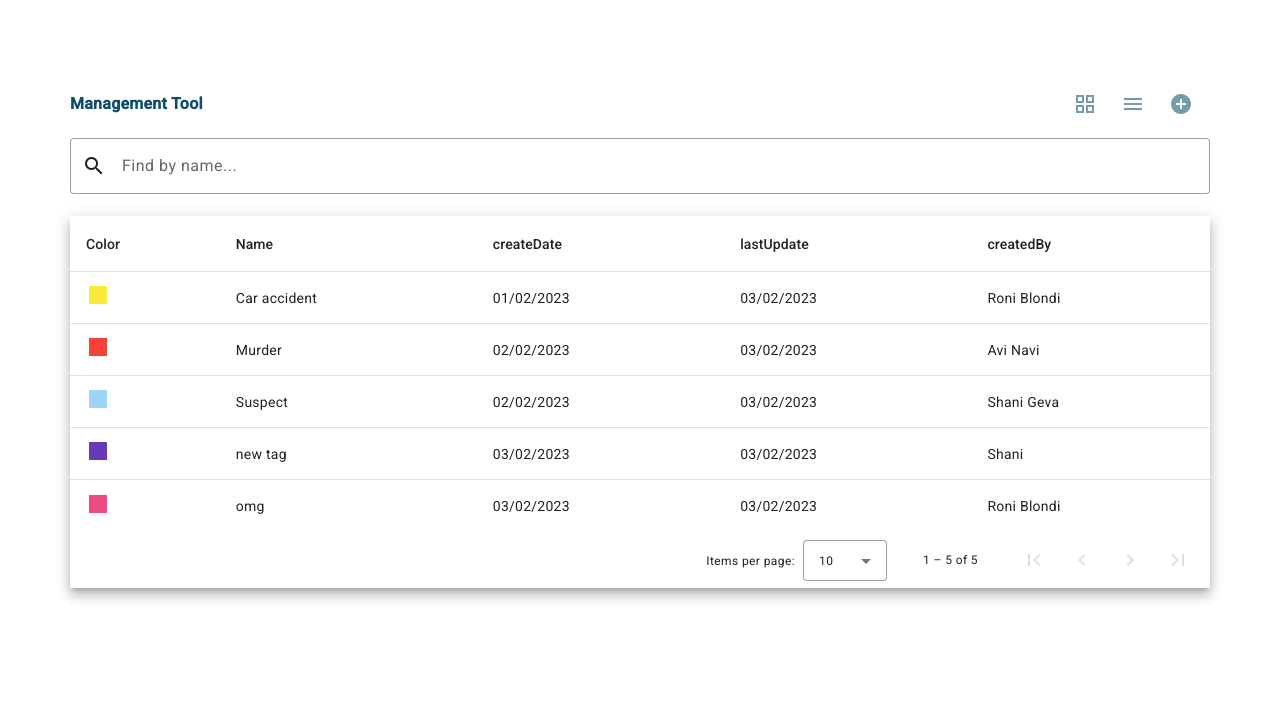
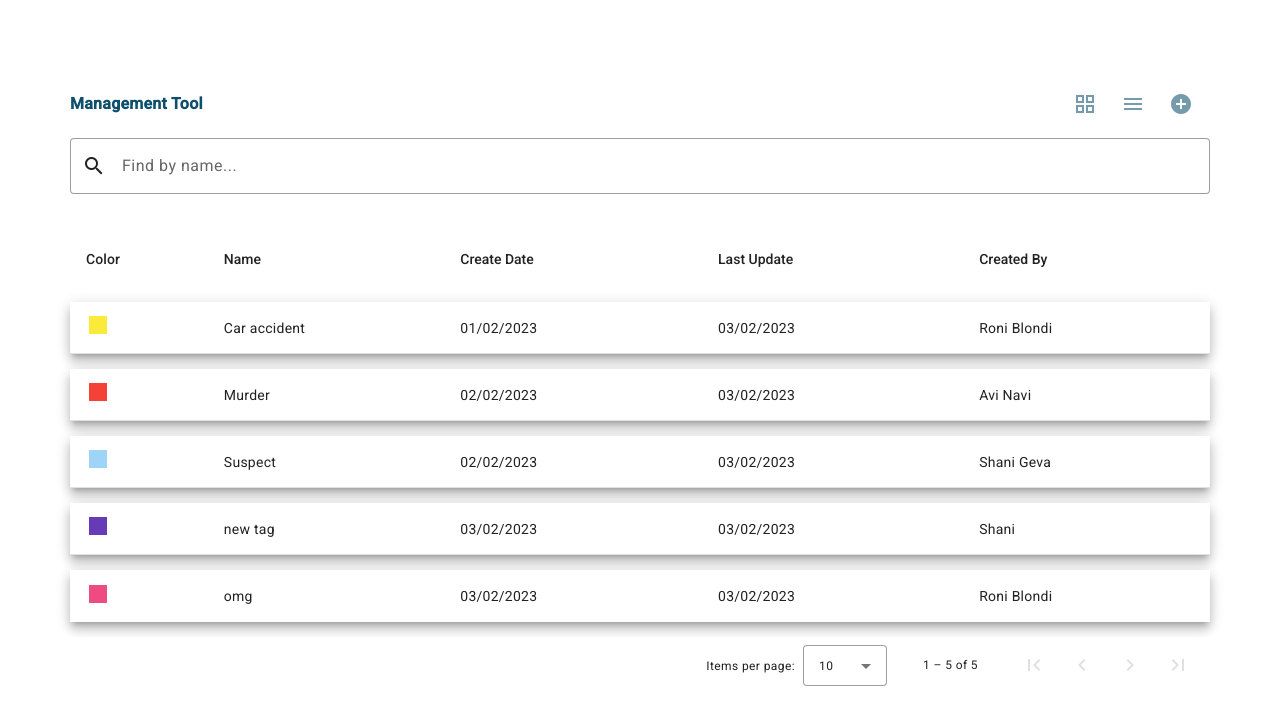
Before and after one commit to ShaniGeva12/data-manage-app, an Angular app: page / in a window 1280 px wide. Shown: the top 724 px of the page. Built offline with nearby package versions, Linux system fonts and the light colour scheme; data requests are answered from the project's data file; what subsink would draw is missing.

Commit message:
view and update row clicked

```diff
--- a/src/app/components/tags/components/add-tag/add-tag.component.ts
+++ b/src/app/components/tags/components/add-tag/add-tag.component.ts
@@ -1,4 +1,4 @@
-import { Component, Input } from '@angular/core';
+import { Component, Input, SimpleChanges } from '@angular/core';
 import { FormBuilder, FormGroup, Validators } from '@angular/forms';
 import { SubSink } from 'subsink';
 import { TagsService } from '../../services/tags.service';
@@ -16,10 +16,6 @@ export class AddTagComponent {
 
   subs: SubSink = new SubSink();
 
-  ngOnDestroy(): void {
-      this.subs.unsubscribe();
-  }
-
   constructor(
     private tagsService: TagsService,
     private fb: FormBuilder
@@ -27,6 +23,16 @@ export class AddTagComponent {
 
   ngOnInit(): void {
     this.setForm();
+  }
+
+  ngOnChanges(changes: SimpleChanges) {
+    if(changes['tag'] && this.tagForm){
+      this.checkTagToEdit();
+    }
+  }
+
+  ngOnDestroy(): void {
+    this.subs.unsubscribe();
   }
 
   setForm(){
@@ -46,16 +52,34 @@ export class AddTagComponent {
       createDate:  [ null ],
       lastUpdate:  [ null ]
     });
+
+    this.checkTagToEdit();
+  }
+
+  checkTagToEdit() : void {
+    if(this.tag) {
+      this.tagForm.controls['name'].setValue(this.tag.name);
+      this.tagForm.controls['color'].setValue(this.tag.color);
+      this.tagForm.controls['description'].setValue(this.tag.description);
+      this.tagForm.controls['createdBy'].setValue(this.tag.createdBy);
+      this.tagForm.controls['createdBy'].disable();
+      this.tagForm.controls['createDate'].setValue(this.tag.createDate);
+      this.tagForm.controls['lastUpdate'].setValue(this.tag.lastUpdate);
+    } else {
+      this.tagForm.controls['color'].setValue('');
+      this.tagForm.reset();
+    }
   }
 
   onSubmit() {
     this.tagForm.controls['lastUpdate'].setValue(new Date());
     if(!this.tag) {
       this.tagForm.controls['createDate'].setValue(new Date());
+      this.tagsService.addTag(<AddTagRequest>this.tagForm.value);
+    } else {
+      let newTag : Tag = {...this.tag, ...this.tagForm.value}
+      this.tagsService.updateTag(newTag);
     }
-    //console.log(this.tagForm.value);
-    this.tagsService.addTag(<AddTagRequest>this.tagForm.value);
-
     //TODO: loading and then closing the drawer if success, else show error msg
   }
 }
--- a/src/app/components/tags/tags.component.html
+++ b/src/app/components/tags/tags.component.html
@@ -1,11 +1,11 @@
-<div class="table-container mat-elevation-z8">
+<div class="table-container">
 
-  <table mat-table [dataSource]="dataSource" matSort class="">
+  <table mat-table [dataSource]="dataSource" matSort class="tags-table">
 
     <ng-container matColumnDef="color">
       <th mat-header-cell *matHeaderCellDef > Color </th>
       <td mat-cell *matCellDef="let element">
-        <mat-icon class="tag-color" [style.color]="element.color">square</mat-icon>
+        <mat-icon class="tag-color" [style.color]="element.color || 'white' ">square</mat-icon>
       </td>
     </ng-container>
 
@@ -15,22 +15,22 @@
     </ng-container>
 
     <ng-container matColumnDef="createDate">
-      <th mat-header-cell *matHeaderCellDef > createDate </th>
+      <th mat-header-cell *matHeaderCellDef mat-sort-header sortActionDescription="Sort by created date" > Create Date </th>
       <td mat-cell *matCellDef="let element"> {{element.createDate | date: 'dd/MM/yyyy'}} </td>
     </ng-container>
 
     <ng-container matColumnDef="lastUpdate">
-      <th mat-header-cell *matHeaderCellDef > lastUpdate </th>
+      <th mat-header-cell *matHeaderCellDef mat-sort-header sortActionDescription="Sort by last update"> Last Update </th>
       <td mat-cell *matCellDef="let element"> {{element.lastUpdate | date: 'dd/MM/yyyy'}} </td>
     </ng-container>
 
     <ng-container matColumnDef="createdBy">
-      <th mat-header-cell *matHeaderCellDef > createdBy </th>
+      <th mat-header-cell *matHeaderCellDef mat-sort-header sortActionDescription="Sort by created by"> Created By </th>
       <td mat-cell *matCellDef="let element"> {{element.createdBy}} </td>
     </ng-container>
 
     <tr mat-header-row *matHeaderRowDef="displayedColumns"></tr>
-    <tr mat-row *matRowDef="let row; columns: displayedColumns;"></tr>
+    <tr class="mat-elevation-z8" mat-row *matRowDef="let row; columns: displayedColumns;" (click)="rowClicked(row)"></tr>
   </table>
   <mat-paginator
     [pageSize]="10"
--- a/src/app/components/tags/tags.component.scss
+++ b/src/app/components/tags/tags.component.scss
@@ -0,0 +1,26 @@
+@import "src/assets/style/_bits.scss";
+
+.tags-table {
+  border-spacing: 0 15px;
+
+  .mat-mdc-header-cell {
+    border-bottom: 0px;
+  }
+
+  .mat-mdc-row {
+    border-radius: 5px;
+
+    .mat-mdc-cell {
+      cursor: pointer;
+    }
+
+    &:hover {
+      outline: 2px solid $hovering;
+
+      .mat-mdc-cell {
+        font-weight: bold;
+        color: $hovering;
+      }
+    }
+  }
+}
--- a/src/app/components/tags/tags.component.ts
+++ b/src/app/components/tags/tags.component.ts
@@ -1,4 +1,4 @@
-import { Component, ViewChild } from '@angular/core';
+import { Component, EventEmitter, Output, ViewChild } from '@angular/core';
 import { MatTable, MatTableDataSource } from '@angular/material/table';
 import { TagsService } from './services/tags.service';
 import { SubSink } from 'subsink';
@@ -19,6 +19,8 @@ export class TagsComponent {
   @ViewChild(MatPaginator)
   paginator!: MatPaginator;
 
+  @Output() tagRowClicked = new EventEmitter<Tag>();
+
   dataSource = new MatTableDataSource<any>();
   displayedColumns: string[] = ['color', 'name', 'createDate', 'lastUpdate', 'createdBy'];
 
@@ -32,7 +34,7 @@ export class TagsComponent {
     });
   }
 
-  ngAfterViewInit() {
+  ngAfterViewInit(): void {
     this.dataSource.sort = this.sort;
     this.dataSource.paginator = this.paginator;
   }
@@ -40,4 +42,8 @@ export class TagsComponent {
   ngOnDestroy(): void {
     this.subs.unsubscribe();
   }
+
+  rowClicked(row: Tag): void{
+    this.tagRowClicked.emit(row);
+  }
 }
```
